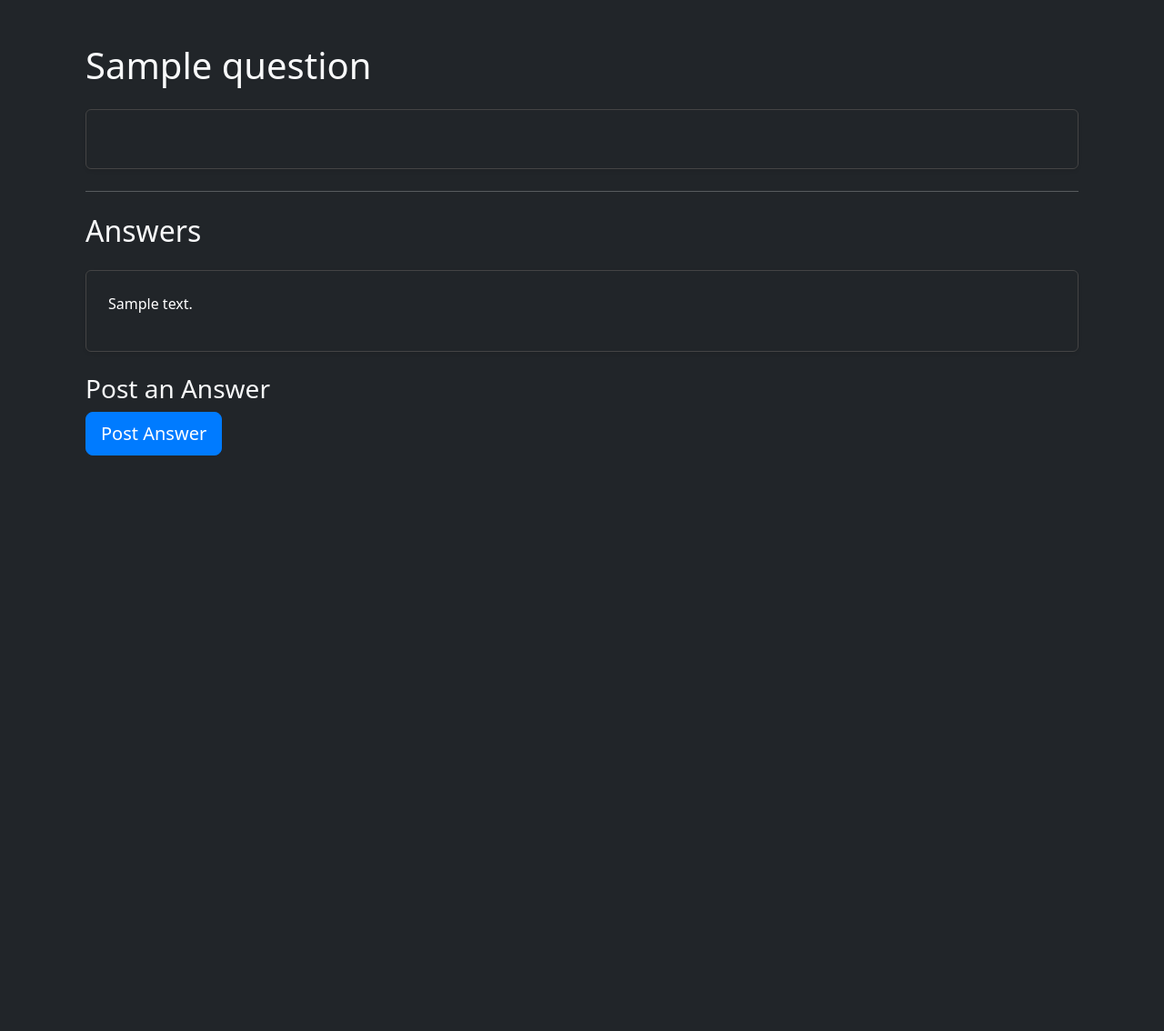
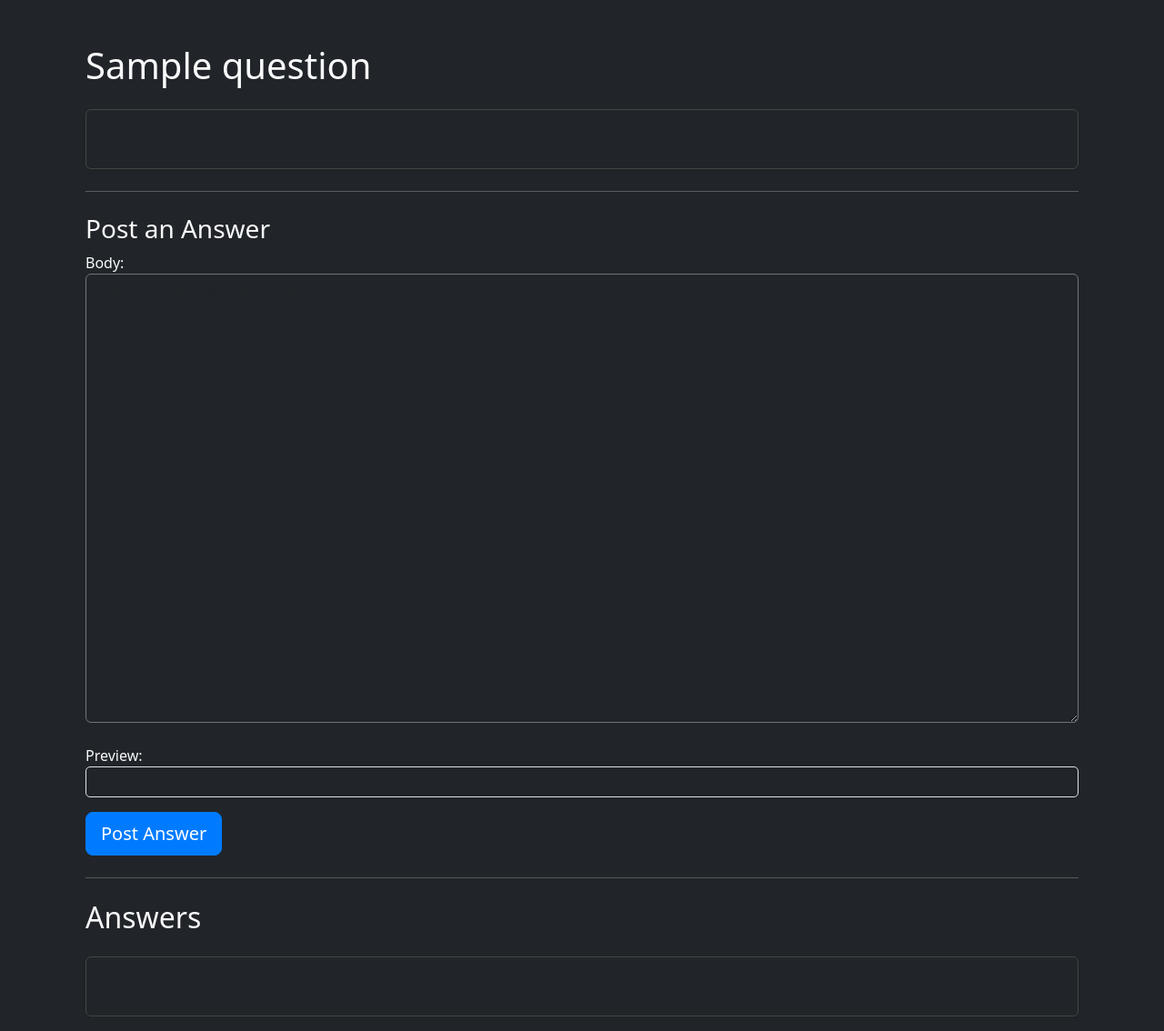
Before and after one commit to TediSina/CodeNest, a Django app: page /question/1/ in a window 1280 px wide. Shown: the part 56-1190 px from the top of the page at 91% size. Before the commit the page ends 557 px from the top, so only its background shows below. Run offline with Django 5.2, Linux system fonts and the light colour scheme; a user stored in the database is signed in; tables that the repository leaves empty hold one stand-in row (values such as "Sample post"); some libraries are stand-ins or nearby versions.

Commit message:
Add answer functionality.

```diff
--- a/forum/forms.py
+++ b/forum/forms.py
@@ -27,7 +27,7 @@ class AnswerForm(forms.ModelForm):
         widgets = {
             'body': forms.Textarea(attrs={
                 'class': 'form-control bg-dark text-light border-secondary markdown-input',
-                'rows': 5,
+                'rows': 20,
                 'placeholder': 'Write your answer using Markdown'
             }),
         }
--- a/forum/static/js/question_detail.js
+++ b/forum/static/js/question_detail.js
@@ -1,13 +1,21 @@
 document.addEventListener('DOMContentLoaded', () => {
+    const converter = new showdown.Converter({ tables: true, simplifiedAutoLink: true });
+
     const questionBodyElement = document.querySelector('.question-body p');
+    if (questionBodyElement) {
+        const markdownContent = questionBodyElement.textContent;
+        const htmlContent = converter.makeHtml(markdownContent);
+        questionBodyElement.innerHTML = htmlContent;
+    }
 
-    const converter = new showdown.Converter({ tables: true, simplifiedAutoLink: true });
-    const markdownContent = questionBodyElement.textContent;
-    const htmlContent = converter.makeHtml(markdownContent);
+    const answerElements = document.querySelectorAll('.answers-list .answer p');
+    answerElements.forEach(answerElement => {
+        const markdownContent = answerElement.textContent;
+        const htmlContent = converter.makeHtml(markdownContent);
+        answerElement.innerHTML = htmlContent;
+    });
 
-    questionBodyElement.innerHTML = htmlContent;
-
-    document.querySelectorAll('pre code').forEach((block) => {
+    document.querySelectorAll('pre code').forEach(block => {
         hljs.highlightElement(block);
 
         const blockClasses = block.className.split(/\s+/);
@@ -25,4 +33,19 @@ document.addEventListener('DOMContentLoaded', () => {
         wrapper.appendChild(languageLabel);
         wrapper.appendChild(preElement);
     });
+
+    const markdownInput = document.querySelector('.markdown-input');
+    const previewElement = document.querySelector('#markdown-preview');
+
+    if (markdownInput && previewElement) {
+        markdownInput.addEventListener('input', () => {
+            const markdownContent = markdownInput.value;
+            const htmlContent = converter.makeHtml(markdownContent);
+            previewElement.innerHTML = htmlContent;
+
+            previewElement.querySelectorAll('pre code').forEach(block => {
+                hljs.highlightElement(block);
+            });
+        });
+    }
 });
--- a/forum/templates/forum/question_detail.html
+++ b/forum/templates/forum/question_detail.html
@@ -18,6 +18,25 @@
 
     <hr class="my-4">
 
+    {% if user.is_authenticated %}
+        <div class="answer-form mt-4">
+            <h3>Post an Answer</h3>
+            <form method="post">
+                {% csrf_token %}
+                {{ form.as_p }}
+                <div class="form-group mt-4">
+                    <label for="markdown-preview">Preview:</label>
+                    <div id="markdown-preview" class="p-3 border bg-dark text-light" style="border-radius: 5px;"></div>
+                </div>
+                <button type="submit" class="btn btn-primary btn-lg mt-3">Post Answer</button>
+            </form>
+        </div>
+    {% else %}
+        <p class="mt-3">Please <a href="{% url 'login' %}">login</a> to answer.</p>
+    {% endif %}
+
+    <hr class="my-4">
+
     <h2 class="mb-4">Answers</h2>
     <div class="answers-list">
         {% for answer in answers %}
@@ -26,19 +45,6 @@
             </div>
         {% endfor %}
     </div>
-
-    {% if user.is_authenticated %}
-        <div class="answer-form mt-4">
-            <h3>Post an Answer</h3>
-            <form method="post">
-                {% csrf_token %}
-                {{ form.as_p }}
-                <button type="submit" class="btn btn-primary btn-lg">Post Answer</button>
-            </form>
-        </div>
-    {% else %}
-        <p class="mt-3">Please <a href="{% url 'login' %}">login</a> to answer.</p>
-    {% endif %}
 </div>
 {% endblock %}
 
--- a/forum/views.py
+++ b/forum/views.py
@@ -1,7 +1,7 @@
 from django.shortcuts import render, get_object_or_404, redirect
-from .models import Question
+from .models import Question, Answer
 from django.contrib.auth.decorators import login_required
-from .forms import QuestionForm
+from .forms import QuestionForm, AnswerForm
 
 def index(request):
     questions = Question.objects.all().order_by('-created_at')
@@ -11,9 +11,25 @@ def question_detail(request, pk):
     question = get_object_or_404(Question, pk=pk)
     answers = question.answers.all()
 
+    if request.method == 'POST':
+        if request.user.is_authenticated:
+            form = AnswerForm(request.POST)
+            if form.is_valid():
+                answer = form.save(commit=False)
+                answer.question = question
+                answer.author = request.user
+                answer.save()
+                return redirect('question_detail', pk=question.pk)
+        else:
+            pass
+
+    else:
+        form = AnswerForm()
+
     return render(request, 'forum/question_detail.html', {
         'question': question,
-        'answers': answers
+        'answers': answers,
+        'form': form
     })
 
 @login_required
```
